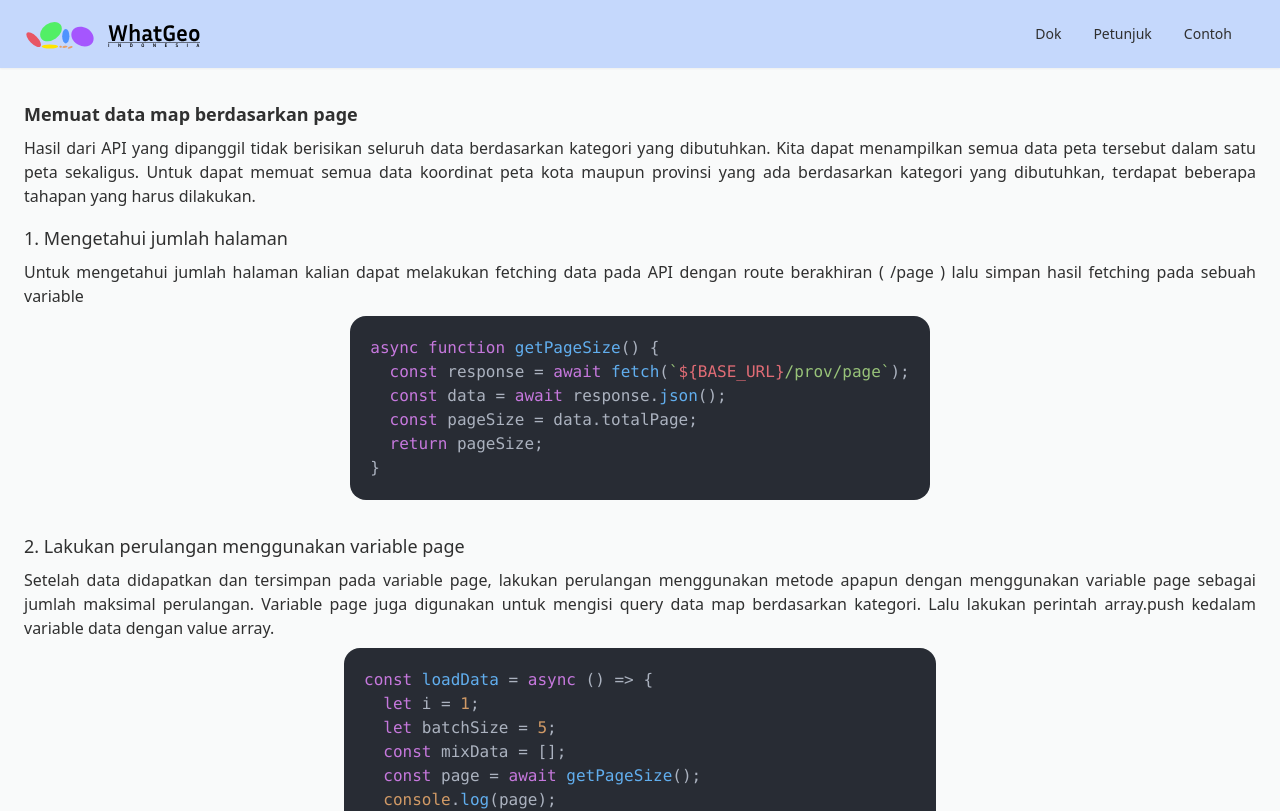
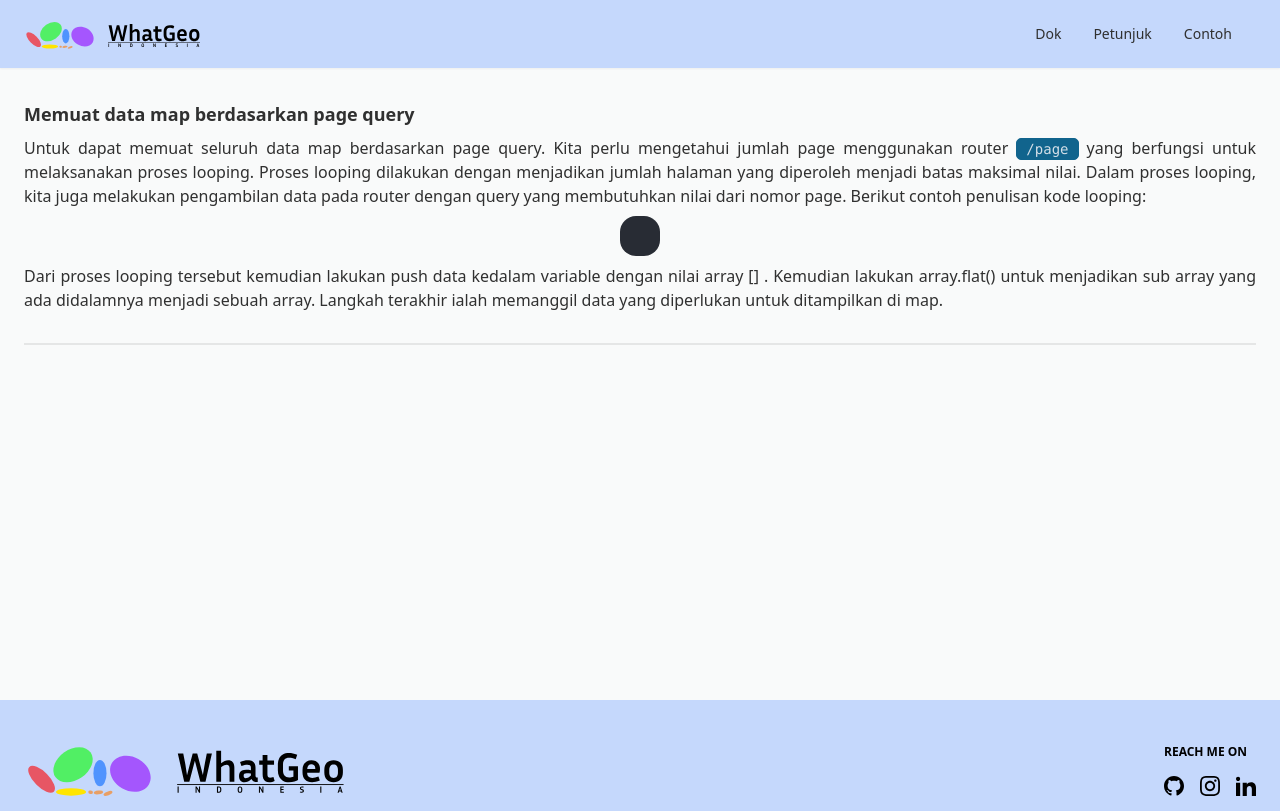
Before and after one commit to Z4nR/WhatGeo, a React (Vite) app in the folder client/: page /guide in a window 1280 px wide. Shown: the top 811 px of the page. Built offline with nearby package versions, Linux system fonts and the light colour scheme.

Commit message:
finish soon

```diff
--- a/client/package.json
+++ b/client/package.json
@@ -12,8 +12,10 @@
   "dependencies": {
     "axios": "^1.5.1",
     "highlight.js": "^11.8.0",
+    "leaflet": "^1.9.4",
     "react": "^18.2.0",
     "react-dom": "^18.2.0",
+    "react-leaflet": "^4.2.1",
     "react-router-dom": "^6.16.0"
   },
   "devDependencies": {
--- a/client/src/components/docs/TableRoute.jsx
+++ b/client/src/components/docs/TableRoute.jsx
@@ -17,7 +17,7 @@ export default function TableRoute({ route }) {
             {route.map((data, index) => (
               <tr key={index}>
                 <td>
-                  <div className="badge badge-accent w-fit font-medium">
+                  <div className="badge badge-accent w-fit font-medium font-mono">
                     {data.router}
                   </div>
                 </td>
--- a/client/src/components/guide/LoadAll.jsx
+++ b/client/src/components/guide/LoadAll.jsx
@@ -1,58 +1,37 @@
 import { useEffect } from "react";
-import loadPage from "../../utils/code/loadMap/loadPage.js?raw";
-import loopPage from "../../utils/code/loadMap/loopPage.js?raw";
-import displayMap from "../../utils/code/loadMap/displayMap.js?raw";
 import hljs from "highlight.js";
 
 export default function LoadAll() {
-  const loadAll = [
-    {
-      title: "Mengetahui jumlah halaman",
-      description:
-        "Untuk mengetahui jumlah halaman kalian dapat melakukan fetching data pada API dengan route berakhiran ( /page ) lalu simpan hasil fetching pada sebuah variable",
-      step: loadPage,
-    },
-    {
-      title: "Lakukan perulangan menggunakan variable page",
-      description:
-        "Setelah data didapatkan dan tersimpan pada variable page, lakukan perulangan menggunakan metode apapun dengan menggunakan variable page sebagai jumlah maksimal perulangan. Variable page juga digunakan untuk mengisi query data map berdasarkan kategori. Lalu lakukan perintah array.push kedalam variable data dengan value array.",
-      step: loopPage,
-    },
-    {
-      title: "Menyatukan data dan menggunakannya",
-      description:
-        "Data dari variable data akan memiliki bentuk seperti nested array. Untuk dapat menggunakan data tersebut langkah pertama yang perlu dilakukan ialah merubah nested array menjadi 1 array menggunakan Array.flat(). Setelah data dipastikan dalam 1 array tunggal kita tinggal melakukan mapping pada data tersebut untuk ditampilkan ke dalam peta yang sudah kita siapkan",
-      step: displayMap,
-    },
-  ];
-
   useEffect(() => {
     hljs.highlightAll();
   }, []);
 
   return (
     <div className="pt-4">
-      <h1 className="text-lg font-bold">Memuat data map berdasarkan page</h1>
-      <p className="pt-2 pb-4 text-justify">
-        Hasil dari API yang dipanggil tidak berisikan seluruh data berdasarkan
-        kategori yang dibutuhkan. Kita dapat menampilkan semua data peta
-        tersebut dalam satu peta sekaligus. Untuk dapat memuat semua data
-        koordinat peta kota maupun provinsi yang ada berdasarkan kategori yang
-        dibutuhkan, terdapat beberapa tahapan yang harus dilakukan.
+      <h1 className="text-lg font-bold">
+        Memuat data map berdasarkan page query
+      </h1>
+      <p className="py-2 text-justify">
+        Untuk dapat memuat seluruh data map berdasarkan page query. Kita perlu
+        mengetahui jumlah page menggunakan router{" "}
+        <div className="badge badge-accent font-mono">/page</div> yang berfungsi
+        untuk melaksanakan proses looping. Proses looping dilakukan dengan
+        menjadikan jumlah halaman yang diperoleh menjadi batas maksimal nilai.
+        Dalam proses looping, kita juga melakukan pengambilan data pada router
+        dengan query yang membutuhkan nilai dari nomor page. Berikut contoh
+        penulisan kode looping:
       </p>
-      {loadAll.map((data, index) => (
-        <div key={index} className="pb-8">
-          <h2 className="text-lg font-medium">
-            {index + 1}. {data.title}
-          </h2>
-          <p className="py-2 text-justify">{data.description}</p>
-          <div className="mockup-code md:w-fit xs:max-w-screen-sm pl-5">
-            <pre>
-              <code className="language-javascript hjls">{data.step}</code>
-            </pre>
-          </div>
-        </div>
-      ))}
+      <div className="mockup-code md:w-fit xs:max-w-screen-sm pl-5">
+        <pre>
+          <code className="language-javascript hjls"></code>
+        </pre>
+      </div>
+      <p className="py-2 text-justify">
+        Dari proses looping tersebut kemudian lakukan push data kedalam variable
+        dengan nilai array [] . Kemudian lakukan array.flat() untuk menjadikan
+        sub array yang ada didalamnya menjadi sebuah array. Langkah terakhir
+        ialah memanggil data yang diperlukan untuk ditampilkan di map.
+      </p>
     </div>
   );
 }
--- a/client/src/pages/HomePage.jsx
+++ b/client/src/pages/HomePage.jsx
@@ -1,3 +1,14 @@
+import { MapContainer, TileLayer } from "react-leaflet";
+
 export default function HomePage() {
-  return <p className="text-md">Home</p>;
+  return (
+    <div>
+      <MapContainer center={[-1.2480891, 122]} zoom={5} scrollWheelZoom={true}>
+        <TileLayer
+          attribution='&copy; <a href="https://www.openstreetmap.org/copyright">OpenStreetMap</a> contributors'
+          url="https://{s}.tile.openstreetmap.org/{z}/{x}/{y}.png"
+        />
+      </MapContainer>
+    </div>
+  );
 }
--- a/client/src/styles/main.css
+++ b/client/src/styles/main.css
@@ -9,6 +9,11 @@
 main,
 .mockup-code {
   margin: 0 auto;
+}
+
+.leaflet-container {
+  width: 100%;
+  height: 100vh;
 }
 
 .mockup-code {
--- a/client/src/utils/code/loadMap/displayMap.js
+++ /dev/null
@@ -1,16 +0,0 @@
-const loadData = async () => {
-  //...
-
-  const array = mixData.flat();
-  const mergeArray = array;
-
-  const geo = mergeArray.find((d) => {
-    L.geoJSON(d.provFeature, {
-      onEachFeature: onEachFeature,
-    }).addTo(map);
-  });
-
-  return geo;
-};
-
-loadData();
--- a/client/src/utils/code/loadMap/loadPage.js
+++ /dev/null
@@ -1,6 +0,0 @@
-async function getPageSize() {
-  const response = await fetch(`${BASE_URL}/prov/page`);
-  const data = await response.json();
-  const pageSize = data.totalPage;
-  return pageSize;
-}
--- a/client/src/utils/code/loadMap/loopPage.js
+++ /dev/null
@@ -1,32 +0,0 @@
-const loadData = async () => {
-  let i = 1;
-  let batchSize = 5;
-  const mixData = [];
-  const page = await getPageSize();
-  console.log(page);
-
-  while (i < page) {
-    let dataSize = batchSize;
-    if (i + batchSize > page) {
-      dataSize = page - i + 1;
-    }
-
-    const fetchData = async () => {
-      const data = await Promise.all(
-        Array(dataSize)
-          .fill(null)
-          .map((_, index) =>
-            fetch(`${BASE_URL}/prov?page=${index + i}`).then((res) =>
-              res.json()
-            )
-          )
-      );
-      mixData.push(...data);
-    };
-
-    await fetchData();
-    i += dataSize;
-  }
-
-  //...
-};
```
Also changed, not shown: 1 other file (tests, documents, lock files or other folders).
